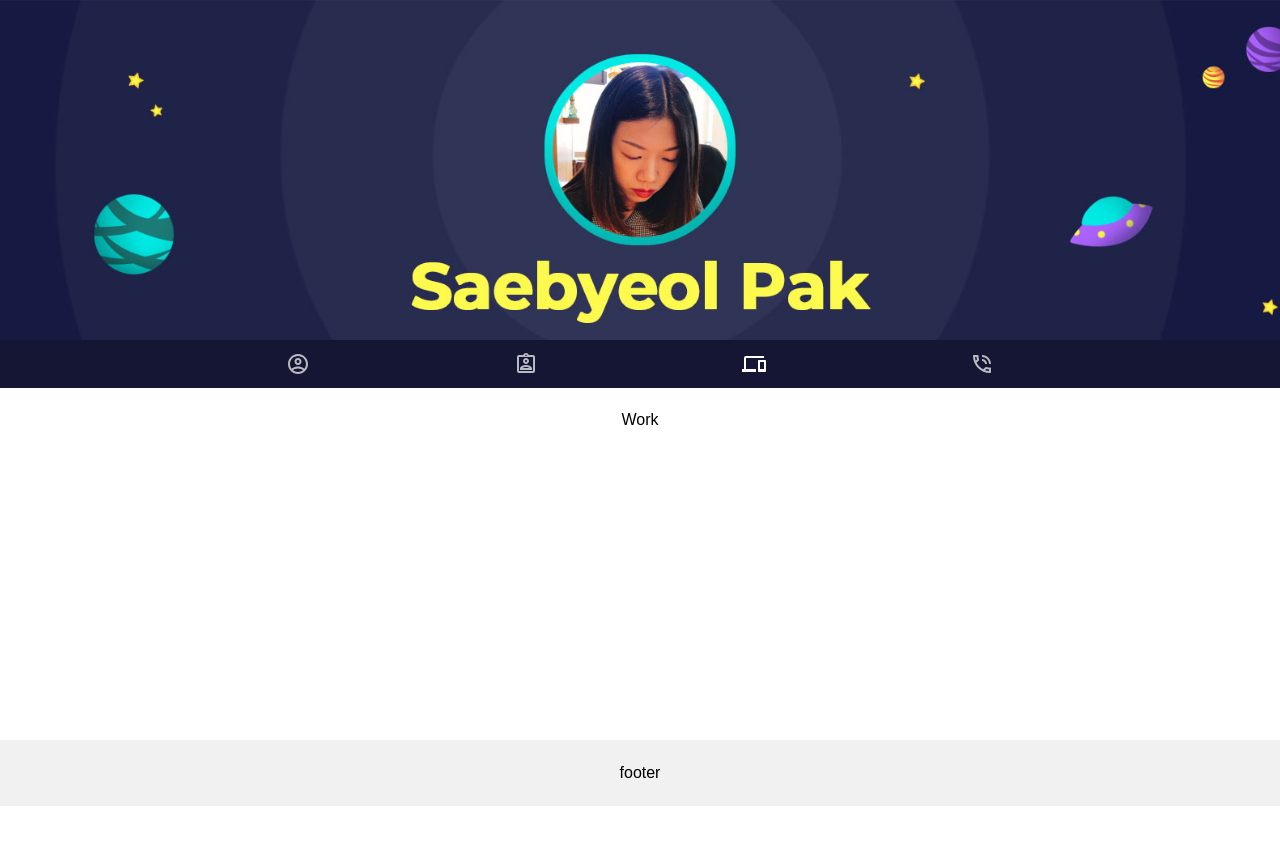
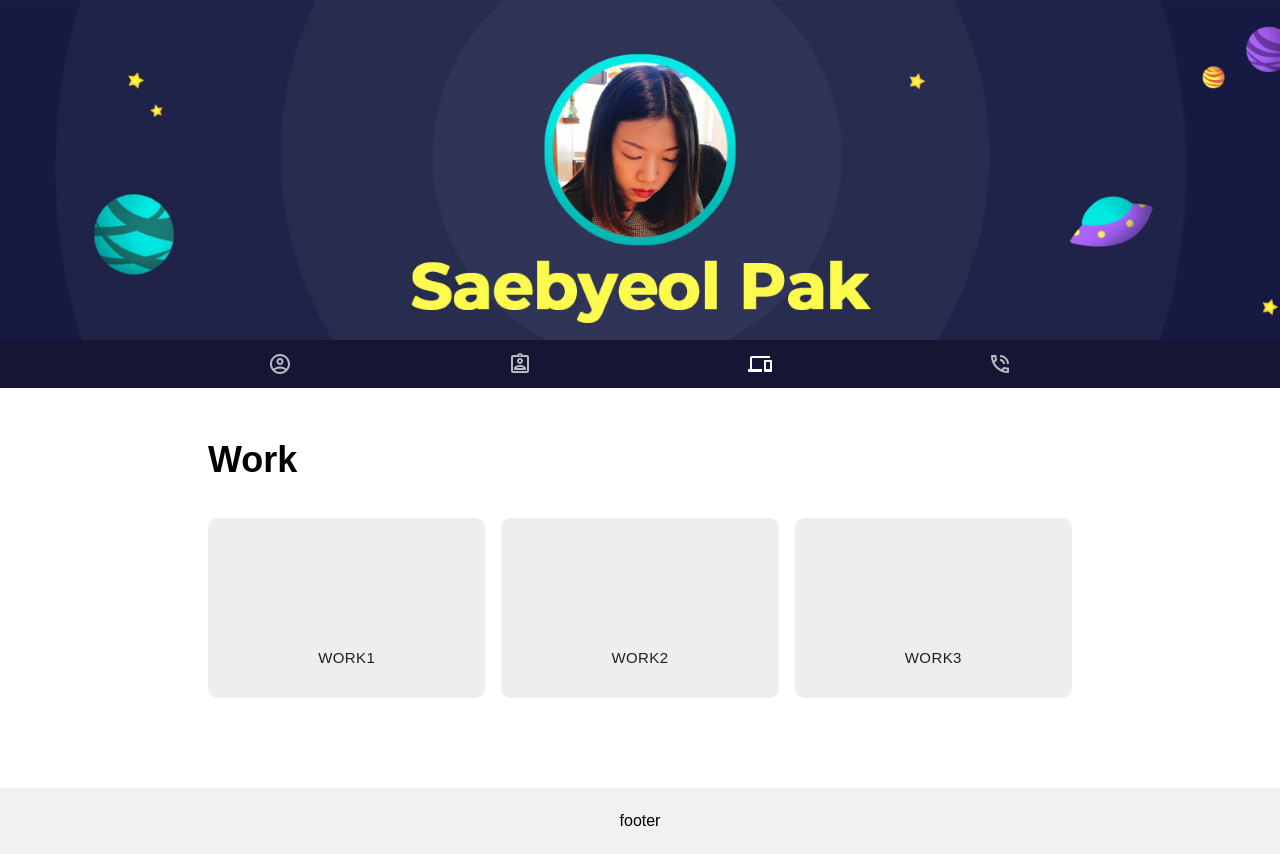
Before and after one commit to saepak/portfolio, a React (Create React App) app: page / in a window 1280 px wide. Both pictures are taken after a click on the tab 754 px from the left and 364 px from the top of the page. Before the commit the page ends 806 px from the top, so only its background shows below. Built offline with nearby package versions, Linux system fonts and the light colour scheme.

Commit message:
added data

```diff
--- a/src/App.css
+++ b/src/App.css
@@ -52,9 +52,12 @@ table th, table td { vertical-align:middle; }
 
 /***  Font  ***/
 
-
 /* @import url('https://fonts.googleapis.com/css2?family=Montserrat:ital,wght@0,400;0,900;1,800&display=swap'); */
 @import url('https://fonts.googleapis.com/css2?family=Montserrat:ital,wght@0,400;0,800;0,900;1,800&display=swap');
+
+
+
+/***  Common  ***/
 
 .App {
   width: 100%;
@@ -64,6 +67,19 @@ table th, table td { vertical-align:middle; }
   font-family: 'Montserrat', sans-serif;
 }
 
+.subBox {
+  min-height: 400px;
+  padding: 0 0 40px 0;
+}
+
+.subTitle {
+  font-weight: bold;
+  font-size: 36px;
+  text-align: left;
+  padding: 30px 0 40px 0;
+}
+
+
 
 /***  Header  ***/
 
@@ -72,7 +88,7 @@ table th, table td { vertical-align:middle; }
   height: 340px;
   background: url("./img/header.jpeg") no-repeat 50% 0;
   background-size: cover;
-  transition: ease-in .5s;
+  transition: ease-in .2s;
 }
 
 @media screen and (max-width : 600px) {
@@ -85,21 +101,21 @@ table th, table td { vertical-align:middle; }
 /***  Nav ***/
 
 
-.MuiPaper-elevation4 {
-  box-shadow: 0 0 0!important;
-}
-
-.navBox {
+.navWrap {
   width: 100%;
-  min-height: 400px;
   background-color: white;
   overflow: hidden;
 }
 
-.navBox .navigation {
+.navWrap .navBox {
   width: 100%;
+  background-color: #151634;
+}
+
+.navWrap .navigation {
+  width: 960px;
+  margin: 0 auto;
   height: 48px;
-  background-color: #151634;
 }
 
 .tabStyle {
@@ -107,6 +123,38 @@ table th, table td { vertical-align:middle; }
   text-align: center;
 }
 
+.MuiPaper-elevation4 {
+  box-shadow: 0 0 0!important;
+}
+
+
+/***  Work ***/
+
+.workItem {
+  width: 100%;
+  min-height: 180px;
+  background-color: #eee;
+  border-radius: 10px;
+  box-sizing: border-box;
+  text-align: left;
+}
+
+.workItem .workItemBtn {
+  width: 100%!important;
+  height: 180px!important;
+  box-sizing: border-box;
+  text-align: left;
+}
+
+.workItem .workItemTitle {
+  font-size: 15px;
+  font-family: 'Montserrat', sans-serif!important;
+  padding: 100px 0 0 0;
+}
+
+.workItem img {
+  max-width: 100%;
+}
 
 
 /***  Footer ***/
--- a/src/App.js
+++ b/src/App.js
@@ -4,7 +4,7 @@ import Nav from './components/layout/Nav'
 import Header from './components/layout/Header'
 import Footer from './components/layout/Footer'
 
-function App() {
+const App = () => {
   return (
     <div className="App">
         <Header />
--- /dev/null
+++ b/src/components/contents/Data.js
@@ -0,0 +1,34 @@
+
+export let Data = [
+    {
+        id:2,
+        imgtitle: 'school',
+        src: require('./../../img/header.jpeg'),
+        alt:'school',
+        title:'Work1',
+        skill:'PHP, HTML, CSS, Responsive Web',
+        href:"https://www.school.com",
+        desc:"My role and resposibility"
+      },
+      {
+        id:2,
+        imgtitle: 'school',
+        src: require('./../../img/header.jpeg'),
+        alt:'school',
+        title:'Work2',
+        skill:'PHP, HTML, CSS, Responsive Web',
+        href:"https://www.school.com",
+        desc:"My role and resposibility"
+      },
+      {
+        id:3,
+        imgtitle: 'school',
+        src: require('./../../img/header.jpeg'),
+        alt:'school',
+        title:'Work3',
+        skill:'PHP, HTML, CSS, Responsive Web',
+        href:"https://www.school.com",
+        desc:"My role and resposibility"
+      },
+
+]
--- a/src/components/contents/Work.js
+++ b/src/components/contents/Work.js
@@ -1,11 +1,28 @@
-import React from 'react'
+import React,{useState} from 'react'
+import { Grid, Button, Typography } from '@material-ui/core';
+import {Data} from './Data';
 
-const work = () => {
+const Work = () => {
+
+    const [data, setData] = React.useState(Data);
+
     return (
         <div className="workBox">
-            Work
+            <h1 className="subTitle">Work</h1>
+            <Grid container spacing={2}>
+
+                {data.map((item)=> (
+                    <Grid item xs={12} sm={4}>
+                        <div className="workItem">
+                            <Button className="workItemBtn">
+                                <Typography class="workItemTitle">{item.title}</Typography>
+                            </Button>
+                        </div>
+                    </Grid>
+                ))}
+            </Grid>
         </div>
     )
 }
 
-export default work
+export default Work
--- a/src/components/layout/Nav.js
+++ b/src/components/layout/Nav.js
@@ -51,8 +51,6 @@ const useStyles = makeStyles((theme) => ({
     }
 }));
 
-
-
 const Nav = () => {
 
     const classes = useStyles();
@@ -63,11 +61,10 @@ const Nav = () => {
     };
 
     return (
+        <div className="navWrap">
+
             <div className="navBox">
-            <div className="navigation">
-                <Container maxWidth="md">
-
-                    <AppBar style={{width:'100%'}} position="static">
+                <AppBar className="navigation" position="static">
                     <Tabs
                         value={value}
                         indicatorColor="inherit"
@@ -81,6 +78,9 @@ const Nav = () => {
 
                     </Tabs>
                 </AppBar>
+            </div>
+
+            <Container maxWidth="md" className="subBox">
                 <TabPanel value={value} index={0}>
                     <AboutMe/>
                 </TabPanel>
@@ -94,7 +94,7 @@ const Nav = () => {
                 <Contact />
                 </TabPanel>
             </Container>
-            </div>
+
         </div>
     )
 }
```
Lines whose indentation alone changed are shown as unchanged.
